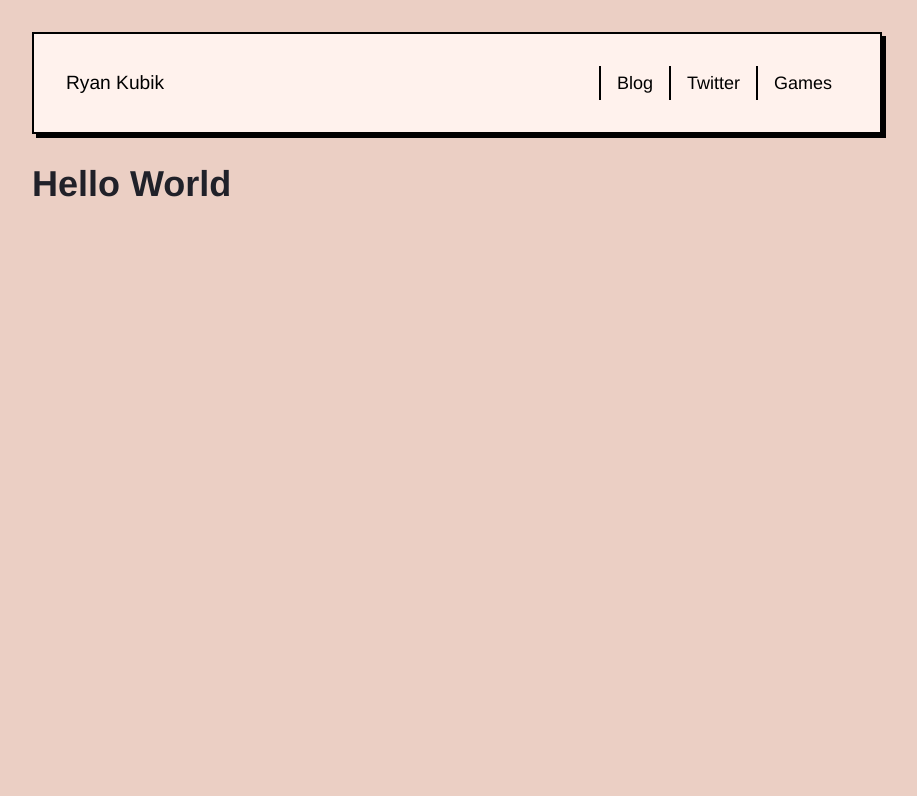
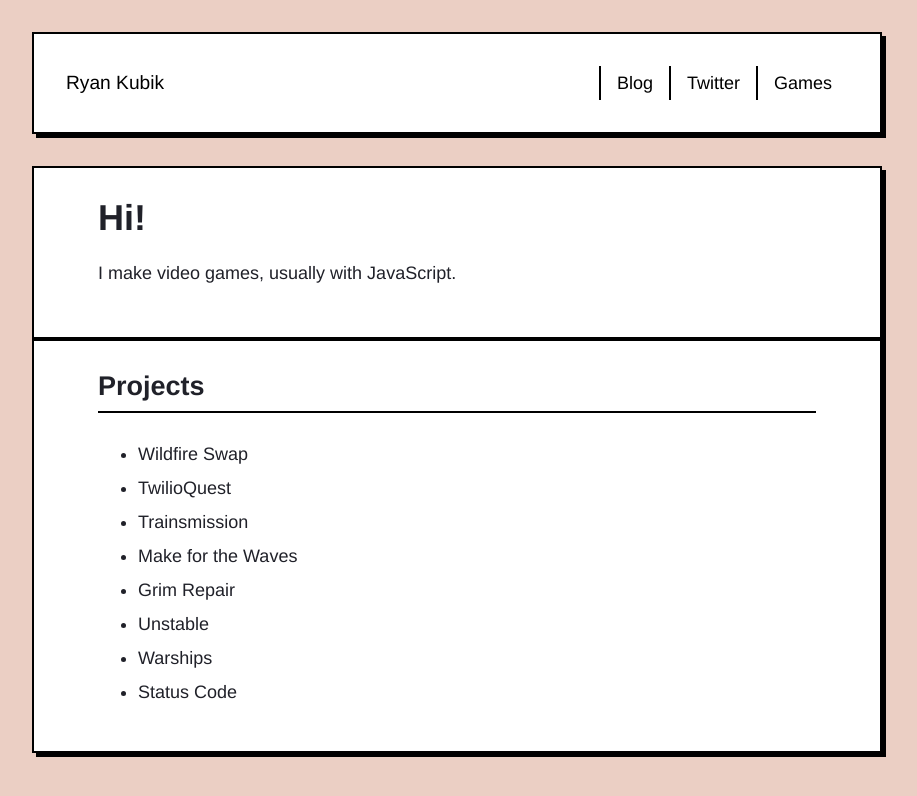
Before and after one commit to rmkubik/next-blog, a Next.js app: page / in a window 1280 px wide. Shown: the top 796 px of the page, without its empty margins (183-1100 px from the left). Built offline with nearby package versions, Linux system fonts and the light colour scheme.

Commit message:
Tweak styles and start working on projects

```diff
--- a/pages/_app.js
+++ b/pages/_app.js
@@ -1,36 +1,76 @@
-import { ThemeProvider } from "styled-components";
 import "normalize.css";
 
-import GlobalStyles from "../src/styles/GlobalStyles";
 import Layout from "../src/components/Layout";
-
-/**
- * TODO:
- * -X add link buttons to every header
- * -X auto add ids to every header for linking purposes, esp. in markdown
- * -X generate summaries of blog posts
- * -X calculate read times of each post
- * - make blog posts display well next
- * - rethink main blog page, 2 column grid? collapse into 1 col for mobile?
- * - add personal intro/blurb below games & code
- * - sort posts by frontmatter dates
- * - support categories from frontmatter
- * - actually use the frontmatter tags for sorting?
- * - add search via algolia somehow?
- *
- * - home page?
- * - games/projects page?
- * - 404 page
- */
 
 const MyApp = ({ Component, pageProps }) => {
   return (
-    <ThemeProvider theme={{ color: "lime" }}>
-      <GlobalStyles />
+    <>
       <Layout>
         <Component {...pageProps} />
       </Layout>
-    </ThemeProvider>
+      <style jsx global>{`
+        body {
+          margin: 0;
+          background-color: #ebcfc4;
+          font-family: Helvetica;
+          /* color: #222; */
+          color: #202129;
+
+          font-size: 18px;
+          line-height: 1;
+        }
+
+        h2 {
+          margin-top: 3.25rem;
+          padding-bottom: 0.65rem;
+          border-bottom: 2px solid black;
+          margin-bottom: 2rem;
+        }
+
+        h3 {
+          margin-top: 2.875rem;
+          margin-bottom: 1rem;
+        }
+
+        h4 {
+          margin-top: 2rem;
+          margin-bottom: 0.75rem;
+        }
+
+        hr {
+          border: 1px solid black;
+          margin: 2rem 0;
+        }
+
+        li {
+          margin-bottom: 1rem;
+        }
+
+        ul ul {
+          margin-block-start: 1em;
+          margin-block-end: 1em;
+        }
+
+        /* Allow links to wrap if they're a long continuous string */
+        a {
+          white-space: pre-wrap; /* CSS3 */
+          white-space: -moz-pre-wrap; /* Mozilla, since 1999 */
+          white-space: -pre-wrap; /* Opera 4-6 */
+          white-space: -o-pre-wrap; /* Opera 7 */
+          word-wrap: break-word; /* Internet Explorer 5.5+ */
+        }
+
+        @keyframes headShake {
+          0% {
+            transform: rotateZ(-1deg);
+          }
+
+          20% {
+            transform: rotateZ(0);
+          }
+        }
+      `}</style>
+    </>
   );
 };
 
--- a/pages/index.js
+++ b/pages/index.js
@@ -1,9 +1,25 @@
+import Section from "../src/components/Section";
+
 const Home = () => {
   return (
     <>
-      <div>
-        <h1>{"Hello World"}</h1>
-      </div>
+      <Section>
+        <h1>{"Hi!"}</h1>
+        <p>{"I make video games, usually with JavaScript."}</p>
+      </Section>
+      <Section>
+        <h2>{"Projects"}</h2>
+        <ul>
+          <li>{"Wildfire Swap"}</li>
+          <li>{"TwilioQuest"}</li>
+          <li>{"Trainsmission"}</li>
+          <li>{"Make for the Waves"}</li>
+          <li>{"Grim Repair"}</li>
+          <li>{"Unstable"}</li>
+          <li>{"Warships"}</li>
+          <li>{"Status Code"}</li>
+        </ul>
+      </Section>
     </>
   );
 };
--- a/src/components/Header.js
+++ b/src/components/Header.js
@@ -32,7 +32,7 @@ const Header = () => {
           border: 2px solid black;
           box-shadow: black 4px 4px;
           padding: 2rem;
-          background-color: #fff2ed;
+          background-color: white;
           /* background-color: #fff4db; */
 
           & > :global(*:first-child) {
--- a/src/components/Section.js
+++ b/src/components/Section.js
@@ -16,7 +16,7 @@ const Section = ({ children, area }) => {
           box-shadow: black 4px 4px;
           padding: 2rem 4rem;
 
-          background-color: #fff2ed;
+          background-color: white;
 
           /* background-color: #fff4db; */
 
--- a/src/styles/GlobalStyles.js
+++ /dev/null
@@ -1,66 +0,0 @@
-import { createGlobalStyle } from "styled-components";
-
-const GlobalStyle = createGlobalStyle`
-  body {
-    margin: 0;
-    background-color: #ebcfc4;
-    font-family: Helvetica;
-    /* color: #222; */
-    color: #202129;
-
-    font-size: 18px;
-    line-height: 1;
-  }
-
-  h2 {
-    margin-top: 3.25rem;
-    padding-bottom: 0.65rem;
-    border-bottom: 2px solid black;
-    margin-bottom: 2rem;
-  }
-
-  h3 {
-    margin-top: 2.875rem;
-    margin-bottom: 1rem;
-  }
-
-  h4 {
-    margin-top: 2rem;
-    margin-bottom: 0.75rem;
-  }
-
-  hr {
-    border: 1px solid black;
-    margin: 2rem 0;
-  }
-
-  li {
-    margin-bottom: 1rem;
-  }
-
-  ul ul {
-    margin-block-start: 1em;
-    margin-block-end: 1em;
-  }
-
-  /* Allow links to wrap if they're a long continuous string */
-  a {
-    white-space: pre-wrap; /* CSS3 */
-    white-space: -moz-pre-wrap; /* Mozilla, since 1999 */
-    white-space: -pre-wrap; /* Opera 4-6 */
-    white-space: -o-pre-wrap; /* Opera 7 */
-    word-wrap: break-word; /* Internet Explorer 5.5+ */
-  }
-
-  @keyframes headShake {
-    0% {
-      transform: rotateZ(-1deg);
-    }
-
-    20% {
-      transform: rotateZ(0);
-    }
-  }
-`;
-
-export default GlobalStyle;
```
Also changed, not shown: projects/twilioquest/index.mdx (added), projects/wildfire-swap/index.mdx (added).
